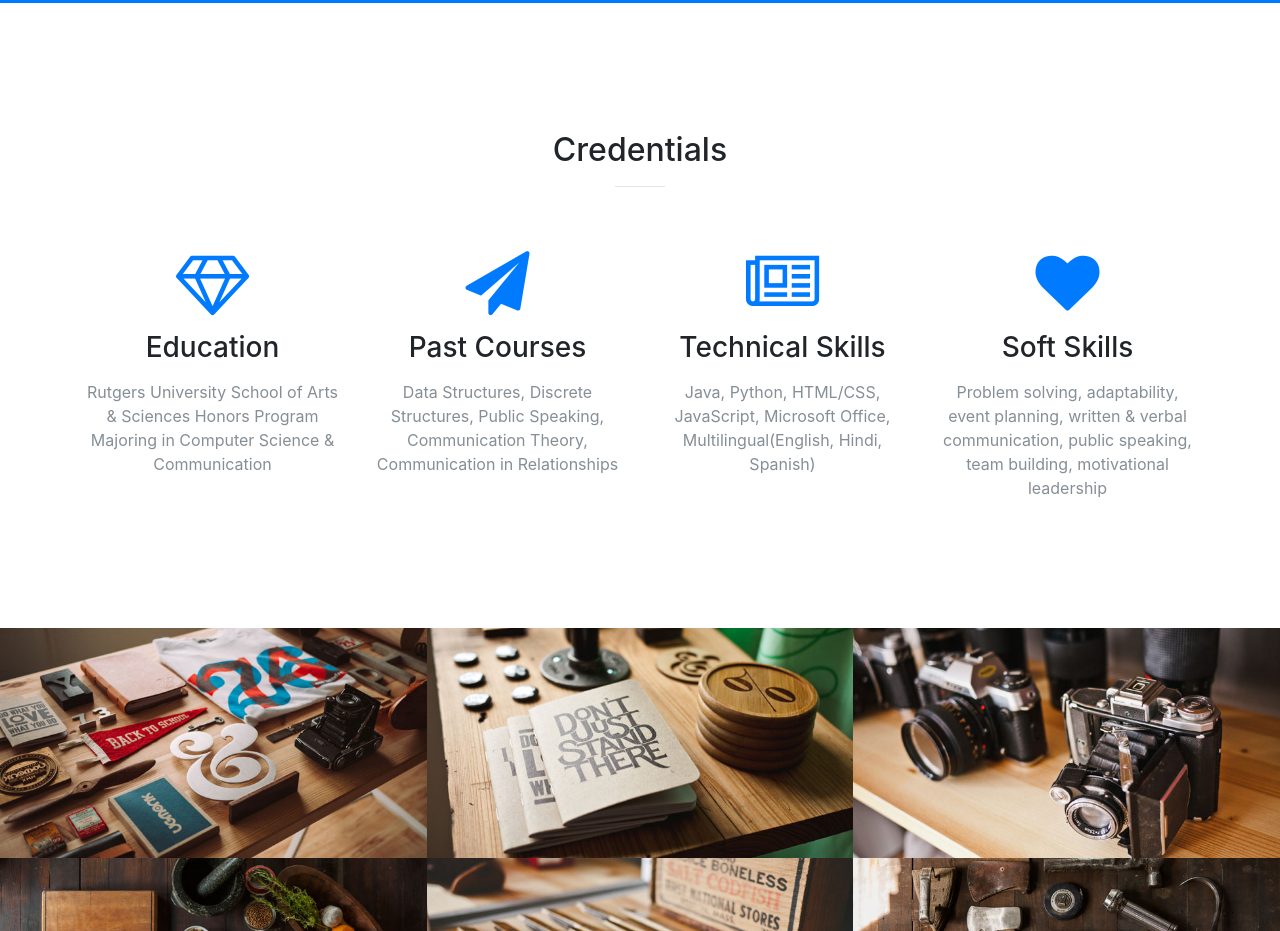
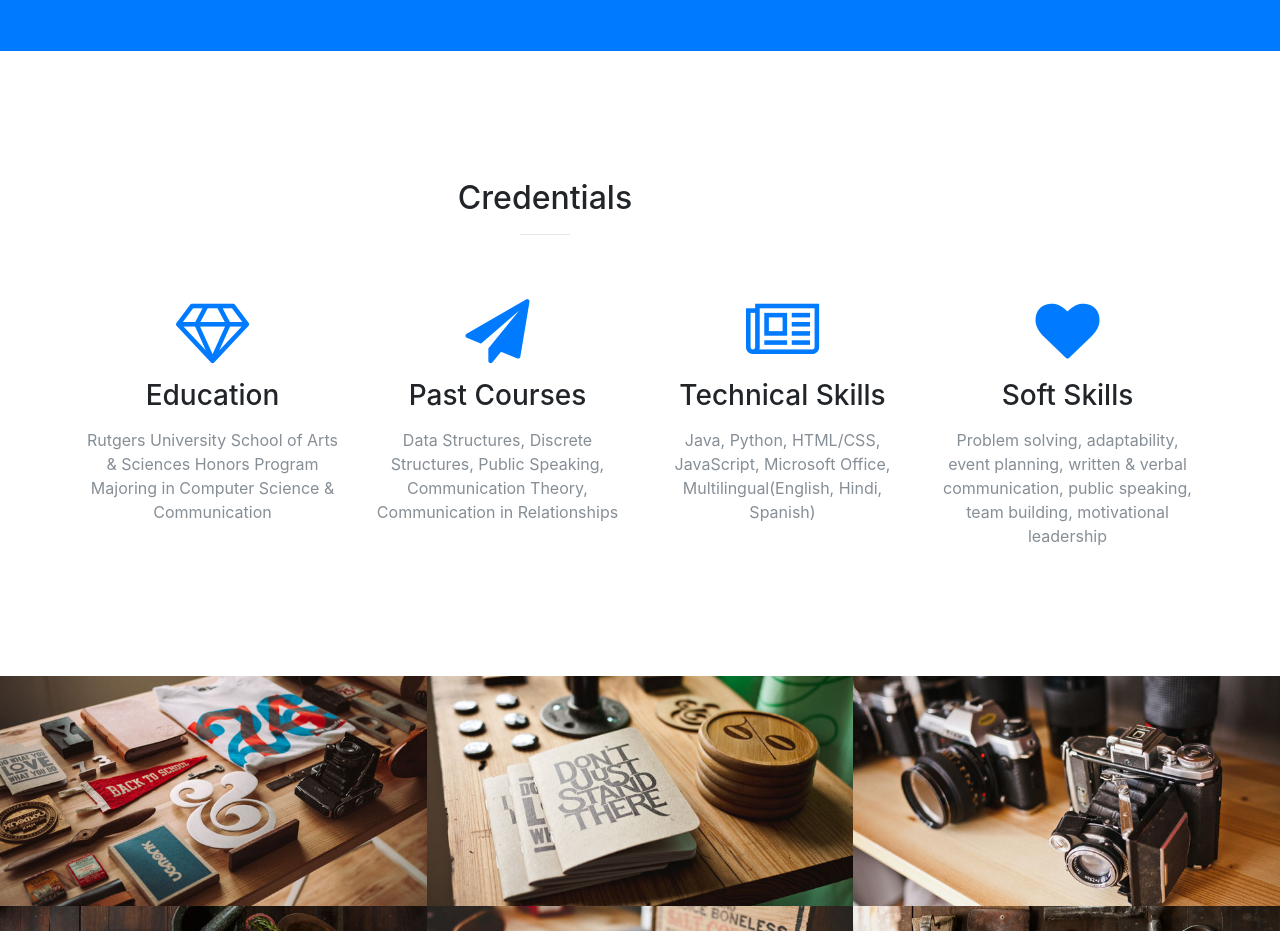
Before and after one commit to ShreyaSethi/shreyasethi.github.io, a website with bundled scripts: page index.html in a window 1280 px wide. Shown: the part 1440-2371 px from the top of the page. Built offline with nearby package versions, Linux system fonts and the light colour scheme.

Commit message:
Update index.html

```diff
--- a/index.html
+++ b/index.html
@@ -84,13 +84,14 @@
             <a class="btn btn-light btn-xl js-scroll-trigger" href="#credentials">Credentials</a>
           </div>
         </div>
+      <br></br>
       </div>
     </section>
 
     <section id="credentials">
       <div class="container">
         <div class="row">
-          <div class="col-lg-12 text-center">
+          <div class="col-lg-10 text-center">
             <h2 class="section-heading">Credentials</h2>
             <hr class="my-8">
           </div>
@@ -127,6 +128,7 @@
               <p class="text-muted mb-0">Problem solving, adaptability, event planning, written & verbal communication, public speaking, team building, motivational leadership</p>
             </div>
           </div>
+          <br></br>
         </div>
       </div>
     </section>
```
